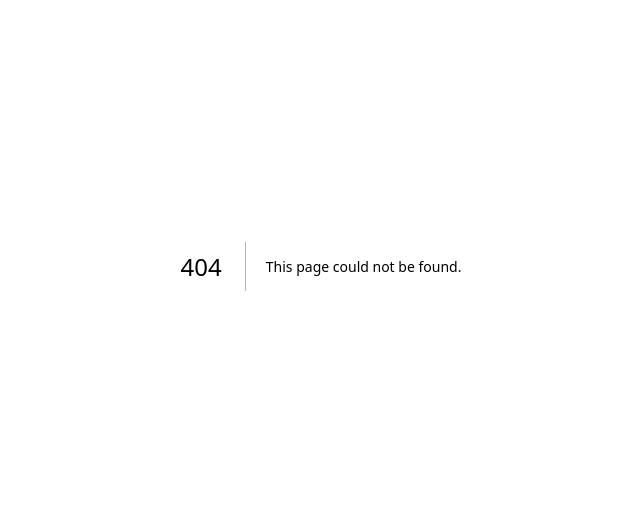
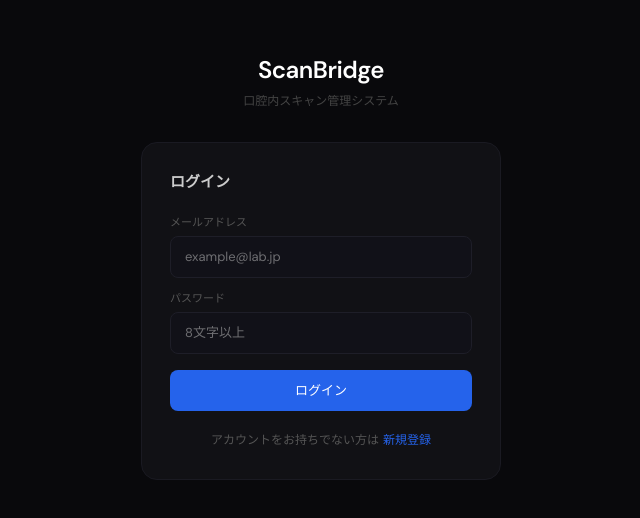
Before and after one commit to operaglass3d-ops/scanbridge, a Next.js app: page /login in a window 1280 px wide. Before the commit this address had no page. Shown: the part 134-652 px from the top of the page, without its empty margins (319-959 px from the left). Built offline with nearby package versions, Linux system fonts and the light colour scheme; no server answers.

Commit message:
add authentication

```diff
--- /dev/null
+++ b/app/login/page.tsx
@@ -0,0 +1,79 @@
+"use client";
+import { useState } from "react";
+import { createClient } from "../../lib/supabase";
+import { useRouter } from "next/navigation";
+
+export default function Login() {
+  const [email, setEmail] = useState("");
+  const [password, setPassword] = useState("");
+  const [isSignUp, setIsSignUp] = useState(false);
+  const [loading, setLoading] = useState(false);
+  const [error, setError] = useState("");
+  const router = useRouter();
+  const supabase = createClient();
+
+  async function handleAuth() {
+    setLoading(true);
+    setError("");
+    if (isSignUp) {
+      const { error } = await supabase.auth.signUp({ email, password });
+      if (error) { setError(error.message); }
+      else { setError("登録しました！ログインしてください。"); setIsSignUp(false); }
+    } else {
+      const { error } = await supabase.auth.signInWithPassword({ email, password });
+      if (error) { setError("メールアドレスまたはパスワードが違います"); }
+      else { router.push("/"); router.refresh(); }
+    }
+    setLoading(false);
+  }
+
+  return (
+    <div style={{ fontFamily: "'DM Sans','Noto Sans JP',sans-serif", background: "#09090c", minHeight: "100vh", color: "#e0e0e8", display: "flex", alignItems: "center", justifyContent: "center" }}>
+      <style>{`@import url('https://fonts.googleapis.com/css2?family=DM+Sans:wght@400;500;600&family=Noto+Sans+JP:wght@400;500&display=swap');*{box-sizing:border-box;margin:0;padding:0;}input{background:#111118;border:1px solid #1e1e28;border-radius:8px;padding:10px 14px;color:#ccc;font-size:13px;font-family:inherit;outline:none;width:100%;}input:focus{border-color:#2563eb;}`}</style>
+
+      <div style={{ width: 360 }}>
+        <div style={{ textAlign: "center", marginBottom: 32 }}>
+          <div style={{ fontSize: 24, fontWeight: 700, color: "#fff", letterSpacing: "-0.5px" }}>ScanBridge</div>
+          <div style={{ fontSize: 12, color: "#444", marginTop: 4 }}>口腔内スキャン管理システム</div>
+        </div>
+
+        <div style={{ background: "#111115", border: "1px solid #1a1a22", borderRadius: 16, padding: "28px" }}>
+          <h2 style={{ fontSize: 15, fontWeight: 600, color: "#ccc", marginBottom: 20 }}>
+            {isSignUp ? "新規登録" : "ログイン"}
+          </h2>
+
+          <div style={{ display: "flex", flexDirection: "column", gap: 12 }}>
+            <div>
+              <div style={{ fontSize: 11, color: "#555", marginBottom: 6 }}>メールアドレス</div>
+              <input type="email" placeholder="example@lab.jp" value={email} onChange={e => setEmail(e.target.value)} />
+            </div>
+            <div>
+              <div style={{ fontSize: 11, color: "#555", marginBottom: 6 }}>パスワード</div>
+              <input type="password" placeholder="8文字以上" value={password} onChange={e => setPassword(e.target.value)}
+                onKeyDown={e => e.key === "Enter" && handleAuth()} />
+            </div>
+
+            {error && (
+              <div style={{ fontSize: 12, color: error.includes("登録しました") ? "#34d399" : "#f87171", padding: "8px 12px", background: error.includes("登録しました") ? "rgba(52,211,153,0.1)" : "rgba(248,113,113,0.1)", borderRadius: 8 }}>
+                {error}
+              </div>
+            )}
+
+            <button onClick={handleAuth} disabled={loading} style={{ background: "#2563eb", color: "#fff", border: "none", borderRadius: 8, padding: "11px", fontSize: 13, fontWeight: 500, cursor: "pointer", marginTop: 4 }}>
+              {loading ? "処理中..." : isSignUp ? "登録する" : "ログイン"}
+            </button>
+          </div>
+
+          <div style={{ textAlign: "center", marginTop: 16 }}>
+            <span style={{ fontSize: 12, color: "#555" }}>
+              {isSignUp ? "すでにアカウントをお持ちの方は" : "アカウントをお持ちでない方は"}
+            </span>
+            <span onClick={() => { setIsSignUp(!isSignUp); setError(""); }} style={{ fontSize: 12, color: "#2563eb", cursor: "pointer", marginLeft: 4 }}>
+              {isSignUp ? "ログイン" : "新規登録"}
+            </span>
+          </div>
+        </div>
+      </div>
+    </div>
+  );
+}
--- /dev/null
+++ b/lib/supabase.ts
@@ -0,0 +1,8 @@
+import { createBrowserClient } from '@supabase/ssr'
+
+export function createClient() {
+  return createBrowserClient(
+    process.env.NEXT_PUBLIC_SUPABASE_URL!,
+    process.env.NEXT_PUBLIC_SUPABASE_ANON_KEY!
+  )
+}
--- /dev/null
+++ b/middleware.ts
@@ -0,0 +1,40 @@
+import { createServerClient } from '@supabase/ssr'
+import { NextResponse, type NextRequest } from 'next/server'
+
+export async function middleware(request: NextRequest) {
+  let supabaseResponse = NextResponse.next({ request })
+
+  const supabase = createServerClient(
+    process.env.NEXT_PUBLIC_SUPABASE_URL!,
+    process.env.NEXT_PUBLIC_SUPABASE_ANON_KEY!,
+    {
+      cookies: {
+        getAll() { return request.cookies.getAll() },
+        setAll(cookiesToSet) {
+          cookiesToSet.forEach(({ name, value }) => request.cookies.set(name, value))
+          supabaseResponse = NextResponse.next({ request })
+          cookiesToSet.forEach(({ name, value, options }) => supabaseResponse.cookies.set(name, value, options))
+        },
+      },
+    }
+  )
+
+  const { data: { user } } = await supabase.auth.getUser()
+
+  const isLoginPage = request.nextUrl.pathname === '/login'
+  const isApiRoute = request.nextUrl.pathname.startsWith('/api')
+
+  if (!user && !isLoginPage && !isApiRoute) {
+    return NextResponse.redirect(new URL('/login', request.url))
+  }
+
+  if (user && isLoginPage) {
+    return NextResponse.redirect(new URL('/', request.url))
+  }
+
+  return supabaseResponse
+}
+
+export const config = {
+  matcher: ['/((?!_next/static|_next/image|favicon.ico).*)'],
+}
--- a/package.json
+++ b/package.json
@@ -8,6 +8,7 @@
     "start": "next start"
   },
   "dependencies": {
+    "@supabase/ssr": "^0.10.2",
     "@supabase/supabase-js": "^2.103.0",
     "axios": "^1.15.0",
     "googleapis": "^171.4.0",
```
Also changed, not shown: 1 other file (tests, documents, lock files or other folders).
